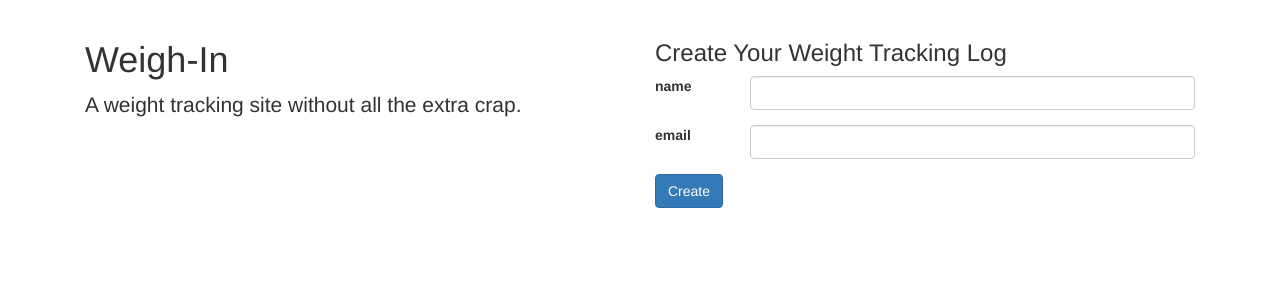
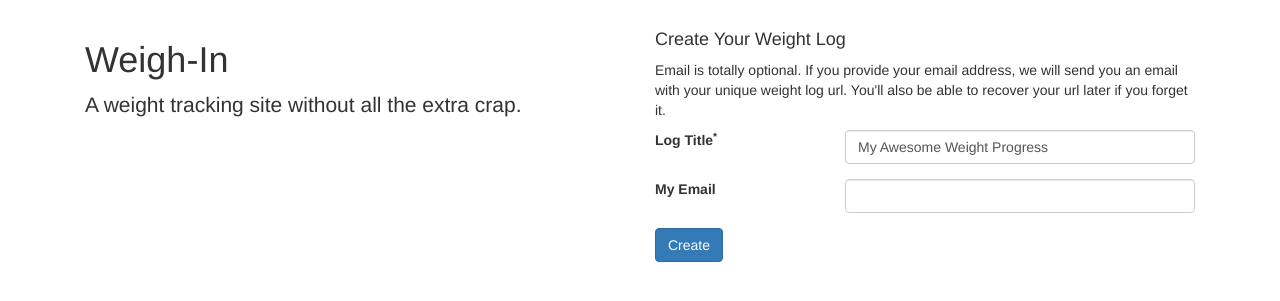
Before and after one commit to bq1990/private-scale, a Flask app: page / in a window 1280 px wide. Shown: the part 51-352 px from the top of the page. Run offline with Flask 2, Linux system fonts and the light colour scheme; parts of the project's set-up code (start-up, migrations or seed data) failed here and were passed over; some libraries are stand-ins or nearby versions.

Commit message:
layout and field labels

```diff
--- a/weigh_in/core/forms.py
+++ b/weigh_in/core/forms.py
@@ -4,9 +4,9 @@ from wtforms.validators import DataRequired, ValidationError
 
 
 class LogForm(FlaskForm):
-    name = StringField('name', validators=[DataRequired()],
+    name = StringField('Log Title', validators=[DataRequired()],
         default='My Awesome Weight Progress')
-    email = StringField('email')
+    email = StringField('My Email')
 
 
 class EntryForm(FlaskForm):
--- a/weigh_in/core/views.py
+++ b/weigh_in/core/views.py
@@ -14,7 +14,7 @@ blueprint = Blueprint('core', __name__, static_folder="../static")
 
 @blueprint.route('/')
 def home():
-    form = LogForm(obj=request.form)
+    form = LogForm()
     return render_template('home.html', form=form)
 
 
--- a/weigh_in/templates/home.html
+++ b/weigh_in/templates/home.html
@@ -6,22 +6,27 @@
 <p class="lead">A weight tracking site without all the extra crap.</p>
 </div>
 <div class="col-xs-12 col-md-6">
-<h3>Create Your Weight Tracking Log</h3>
+  <div class="card card-block">
+    <h4 class="card-title text-xs-center">Create Your Weight Log</h4>
+    <p class="card-text">Email is totally optional. If you provide your email address, we will send you an email with your unique weight log url. You'll also be able to recover your url later if you forget it.</p>
     <form method="POST" action="{{ url_for('core.new_log') }}">
         {{ form.csrf_token }}
       <div class="form-group row">
-    <label for="example-search-input" class="col-xs-2 col-form-label">{{ form.name.label }}</label>
-    <div class="col-xs-10">
-      <input class="form-control" type="text" name="{{ form.name.name }}" id="{{ form.name.id }}">
+        <label for="example-search-input" class="col-xs-4 col-form-label">{{ form.name.label }}<sup>*</sup></label>
+        <div class="col-xs-8">
+          {{ form.name(class='form-control') }}
         </div>
       </div>
       <div class="form-group row">
-    <label for="example-text-input" class="col-xs-2 col-form-label">{{ form.email.label }}</label>
-    <div class="col-xs-10">
-      <input class="form-control" type="text" name="{{ form.email.name }} id="{{ form.email.id }}">
+        <label for="example-text-input" class="col-xs-4 col-form-label">{{ form.email.label }}</label>
+        <div class="col-xs-8">
+          {{ form.email(class='form-control') }}
         </div>
       </div>
+      <div class="form-group row">
+        <div class="col-xs-8 offset-xs-4">
       <button type="submit" class="btn btn-primary">Create</button>
     </form>
   </div>
+</div>
 {% endblock %}
```
Also changed, not shown: weigh_in/templates/new_log.html (+9 -2 lines). Lines whose indentation alone changed are shown as unchanged.
